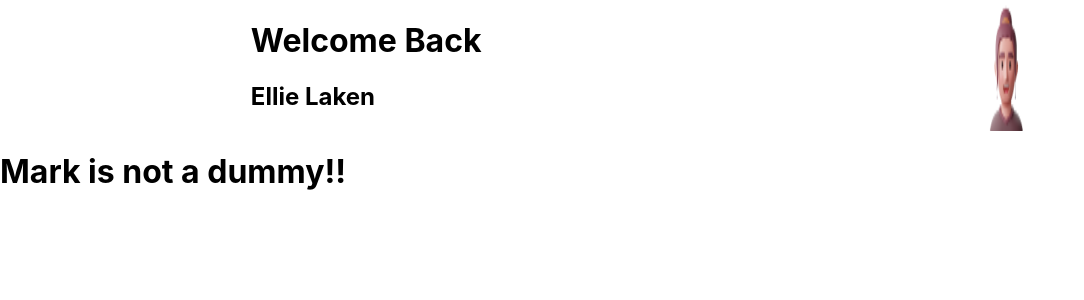
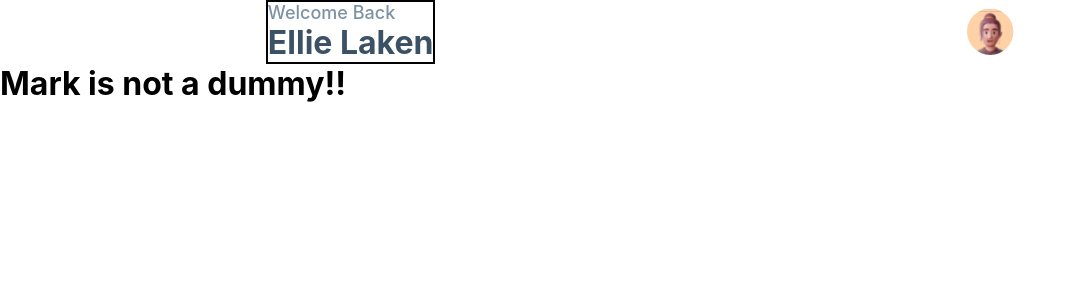
Before and after one commit to ecf123/ecf-fe-prototype, a React (Create React App) app: page / in a window 1280 px wide. Shown: the top 300 px of the page, without its empty margins (0-1084 px from the left). Built offline with nearby package versions, Linux system fonts and the light colour scheme.

Commit message:
styling welcome  header and added reset

```diff
--- a/src/App.jsx
+++ b/src/App.jsx
@@ -1,5 +1,7 @@
 import Home from "./containers/Home/Home";
-import userIcon from "./assets/images/profile-picture.png";
+import userIcon from "./assets/images/profile-picture.svg";
+import "./App.scss";
+
 
 const App = () => {
   const userProfile = {
--- /dev/null
+++ b/src/App.scss
@@ -0,0 +1 @@
+@use  "./assets/sass/reset.scss" as *;
--- /dev/null
+++ b/src/assets/sass/_reset.scss
@@ -0,0 +1,5 @@
+*{
+    margin: 0;
+    padding: 0;
+    box-sizing: border-box;
+}
--- a/src/components/WelcomeHeader/WelcomeHeader.scss
+++ b/src/components/WelcomeHeader/WelcomeHeader.scss
@@ -1,4 +1,27 @@
+@use "../../assets/sass/mixins" as *;
+@use "../../assets/sass/variables" as *;
+
 .welcome-header {
     display: flex;
     justify-content: space-around;
+
+
+    &__welcome-message{
+         border: 2px solid black;
+
+
+
+        &__title{
+          @include heading2;
+         color:$primary-color-blue-gray;
+
+
+        }
+
+        &__username{
+            @include heading1;
+            color: $primary-color-navy;
+
+        }
+    }
 }
```
Also changed, not shown: src/assets/images/profile-picture.png (deleted), src/assets/images/profile-picture.svg (added).
